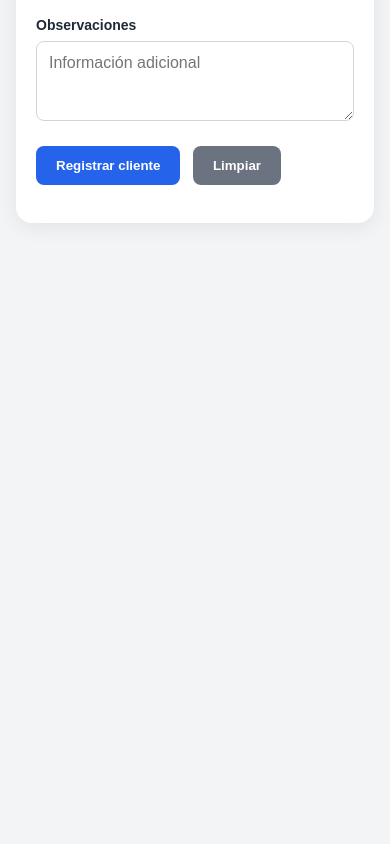
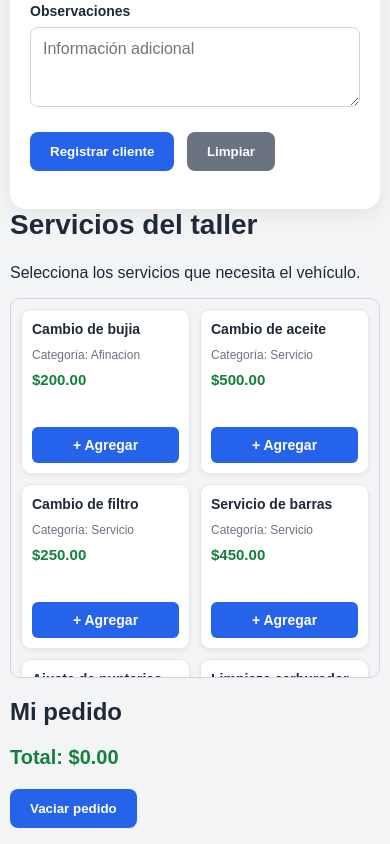
Before and after one commit to info3-fesc-2027-1/equipo-1-lLineal, a website built with Vite: page index.html in a window 390 px wide. Shown: the part 747-1591 px from the top of the page. Before the commit the page ends 1000 px from the top, so only its background shows below. Built offline with nearby package versions, Linux system fonts and the light colour scheme.

Commit message:
agregar catalogo de productos

```diff
--- a/index.html
+++ b/index.html
@@ -4,12 +4,14 @@
 <head>
   <meta charset="UTF-8">
   <meta name="viewport" content="width=device-width, initial-scale=1.0">
-  <title>Taller Mecánico | Clientes | modelo lineal - Equipo 1 </title>
+  <title>Taller Mecánico | Equipo 1</title>
   <link rel="stylesheet" href="style.css">
 </head>
 <body>
 
   <main class="contenedor">
+
+    <!-- REGISTRO DE CLIENTES -->
     <section class="clientes">
       <h1>Registro de clientes</h1>
       <p>Ingresa los datos del cliente y su vehículo.</p>
@@ -46,7 +48,7 @@
             <label for="placas">Placas del vehículo *</label>
             <input type="text" id="placas" name="placas"
               placeholder="Ej. ABC-123-D" maxlength="10"
-              style="text-transform: uppercase;" required>
+              required>
           </div>
 
           <div class="campo">
@@ -75,8 +77,30 @@
         <p id="mensaje-cliente" role="status" aria-live="polite"></p>
       </form>
     </section>
+
+<!-- CATÁLOGO DE SERVICIOS -->
+<section class="seccion-servicios">
+  <h1>Servicios del taller</h1>
+  <p>Selecciona los servicios que necesita el vehículo.</p>
+
+  <div id="catalogo" class="catalogo-servicios"></div>
+</section>
+
+    <!-- PEDIDO -->
+    <section class="pedido">
+      <h2>Mi pedido</h2>
+
+      <ul id="lista-pedido"></ul>
+
+      <p id="total">Total: $0.00</p>
+
+      <button type="button" id="btn-vaciar" class="btn-vaciar">
+        Vaciar pedido
+      </button>
+    </section>
+
   </main>
 
-  <script src="main.js"></script>
+  <script type="module" src="/src/main.js"></script>
 </body>
 </html>
--- /dev/null
+++ b/src/datos.js
@@ -0,0 +1,9 @@
+export const productos = [
+  { id: 1, nombre: 'Cambio de bujia',   precio: 200,  categoria: '  Afinacion' },
+  { id: 2, nombre: 'Cambio de aceite',     precio: 500,  categoria: 'Servicio' },
+  { id: 3, nombre: 'Cambio de filtro',        precio: 250, categoria: 'Servicio' },
+  { id: 4, nombre: 'Servicio de barras',        precio: 450, categoria: 'Servicio' },
+  { id: 5, nombre: 'Ajuste de punterias', precio: 220, categoria: 'Afinacion' },
+  { id: 6, nombre: 'Limpieza carburador',      precio: 130, categoria: 'Afinacion' },
+  { id: 7, nombre: 'Limpieza    Quit Arrastre',      precio: 200, categoria: 'Servicio' },
+]
--- a/src/main.js
+++ b/src/main.js
@@ -1,22 +1,30 @@
 
+import "./style.css";
+import { productos } from "./datos.js";
+
+// Elementos del HTML
 const formularioCliente = document.getElementById("form-cliente");
 const mensajeCliente = document.getElementById("mensaje-cliente");
+const catalogo = document.getElementById("catalogo");
+const listaPedido = document.getElementById("lista-pedido");
+const totalElemento = document.getElementById("total");
+const btnVaciar = document.getElementById("btn-vaciar");
 
-// Validar los datos del cliente
+// Lista de servicios agregados
+let pedido = [];
+
+// VALIDAR CLIENTE
 function validarCliente(cliente) {
   const errores = [];
 
-  // Nombre obligatorio
   if (!cliente.nombre.trim()) {
     errores.push("El nombre del cliente es obligatorio.");
   }
 
-  // Teléfono de 10 dígitos
   if (!/^\d{10}$/.test(cliente.telefono)) {
     errores.push("El teléfono debe contener exactamente 10 dígitos.");
   }
 
-  // Correo opcional, pero debe ser válido si se captura
   if (
     cliente.correo &&
     !/^[^\s@]+@[^\s@]+\.[^\s@]+$/.test(cliente.correo)
@@ -24,23 +32,21 @@ function validarCliente(cliente) {
     errores.push("El correo electrónico no es válido.");
   }
 
-  // Placas obligatorias
   if (!cliente.placas.trim()) {
     errores.push("Las placas del vehículo son obligatorias.");
   }
 
-  // Vehículo obligatorio
   if (!cliente.vehiculo.trim()) {
     errores.push("La marca y el modelo del vehículo son obligatorios.");
   }
 
   return {
     valido: errores.length === 0,
-    errores: errores
+    errores
   };
 }
 
-// Registrar cliente
+// REGISTRAR CLIENTE
 formularioCliente.addEventListener("submit", function (evento) {
   evento.preventDefault();
 
@@ -57,7 +63,6 @@ formularioCliente.addEventListener("submit", function (evento) {
     observaciones: datos.get("observaciones").trim()
   };
 
-  // Ejecutar validaciones
   const resultado = validarCliente(cliente);
 
   if (!resultado.valido) {
@@ -66,7 +71,6 @@ formularioCliente.addEventListener("submit", function (evento) {
     return;
   }
 
-  // Mostrar resultado
   console.log("Cliente registrado:", cliente);
 
   mensajeCliente.style.color = "#15803d";
@@ -76,7 +80,85 @@ formularioCliente.addEventListener("submit", function (evento) {
   formularioCliente.reset();
 });
 
-// Limpiar mensaje al reiniciar el formulario
+// LIMPIAR MENSAJE
 formularioCliente.addEventListener("reset", function () {
   mensajeCliente.textContent = "";
 });
+
+// MOSTRAR PRODUCTOS LISTA
+
+function mostrarProductos(lista) {
+  catalogo.innerHTML = lista.map(p => `
+    <div class="tarjeta-servicio">
+      <div>
+        <h2>${p.nombre}</h2>
+        <p class="categoria">
+          Categoría: ${p.categoria.trim()}
+        </p>
+        <p class="precio">$${p.precio.toFixed(2)}</p>
+      </div>
+
+      <button type="button" data-id="${p.id}">
+        + Agregar
+      </button>
+    </div>
+  `).join("");
+}
+
+// AGREGAR PRODUCTOS AL PEDIDO
+catalogo.addEventListener("click", function (evento) {
+  const boton = evento.target.closest("[data-id]");
+
+  if (!boton) return;
+
+  const producto = productos.find(
+    p => p.id === Number(boton.dataset.id)
+  );
+
+  if (producto) {
+    pedido.push(producto);
+    mostrarPedido();
+  }
+});
+
+// MOSTRAR PEDIDO Y CALCULAR TOTAL
+function mostrarPedido() {
+  listaPedido.innerHTML = pedido.map((p, indice) => `
+    <li class="flex justify-between items-center gap-2 mb-2">
+      <span>${p.nombre} - $${p.precio.toFixed(2)}</span>
+
+      <button
+        type="button"
+        data-eliminar="${indice}">
+        Quitar
+      </button>
+    </li>
+  `).join("");
+
+  const total = pedido.reduce(
+    (suma, p) => suma + p.precio,
+    0
+  );
+
+  totalElemento.textContent = `Total: $${total.toFixed(2)}`;
+}
+
+// QUITAR PRODUCTOS
+listaPedido.addEventListener("click", function (evento) {
+  const boton = evento.target.closest("[data-eliminar]");
+
+  if (!boton) return;
+
+  pedido.splice(Number(boton.dataset.eliminar), 1);
+  mostrarPedido();
+});
+
+// VACIAR PEDIDO
+btnVaciar.addEventListener("click", function () {
+  pedido = [];
+  mostrarPedido();
+});
+
+// INICIAR CATÁLOGO
+mostrarProductos(productos);
+mostrarPedido();
--- /dev/null
+++ b/src/style.css
@@ -0,0 +1,326 @@
+
+/* ========================================
+   ESTILOS GENERALES
+======================================== */
+
+* {
+  box-sizing: border-box;
+}
+
+body {
+  margin: 0;
+  padding: 30px 16px;
+  font-family: Arial, sans-serif;
+  background: #f3f4f6;
+  color: #1f2937;
+}
+
+.contenedor {
+  width: 100%;
+  max-width: 900px;
+  margin: 0 auto;
+}
+
+h1 {
+  margin-top: 0;
+  font-size: 28px;
+}
+
+h2 {
+  color: #1f2937;
+}
+
+/* ========================================
+   FORMULARIO DE CLIENTES
+======================================== */
+
+.clientes {
+  width: 100%;
+  padding: 30px;
+  background: white;
+  border-radius: 16px;
+  box-shadow: 0 5px 20px rgba(0, 0, 0, 0.07);
+}
+
+.clientes > p {
+  color: #6b7280;
+}
+
+.campos {
+  display: grid;
+  grid-template-columns: repeat(2, minmax(0, 1fr));
+  gap: 20px;
+  margin: 25px 0;
+}
+
+.campo {
+  display: flex;
+  flex-direction: column;
+  gap: 8px;
+}
+
+.completo {
+  grid-column: 1 / -1;
+}
+
+label {
+  font-size: 14px;
+  font-weight: bold;
+}
+
+input,
+textarea {
+  width: 100%;
+  padding: 12px;
+  border: 1px solid #d1d5db;
+  border-radius: 8px;
+  font: inherit;
+}
+
+input:focus,
+textarea:focus {
+  outline: 2px solid #93c5fd;
+  border-color: #2563eb;
+}
+
+/* Botones generales */
+
+button {
+  padding: 12px 20px;
+  margin-right: 8px;
+  border: none;
+  border-radius: 8px;
+  background: #2563eb;
+  color: white;
+  font-weight: bold;
+  cursor: pointer;
+  transition: background 0.2s;
+}
+
+button:hover {
+  background: #1d4ed8;
+}
+
+.btn-limpiar {
+  background: #6b7280;
+}
+
+.btn-limpiar:hover {
+  background: #4b5563;
+}
+
+#mensaje-cliente {
+  margin-top: 18px;
+  font-weight: bold;
+  line-height: 1.6;
+}
+
+/* ========================================
+   CATÁLOGO DE SERVICIOS
+======================================== */
+
+.catalogo-servicios {
+  display: grid;
+  grid-template-columns: repeat(3, minmax(0, 1fr));
+  gap: 12px;
+
+  width: 100%;
+  max-width: 900px;
+  height: 400px;
+
+  padding: 12px;
+  overflow-y: auto;
+  overflow-x: hidden;
+
+  background: #f3f4f6;
+  border: 1px solid #d1d5db;
+  border-radius: 10px;
+
+  align-content: start;
+}
+
+/* Barra de desplazamiento del catálogo */
+
+.catalogo-servicios::-webkit-scrollbar {
+  width: 9px;
+}
+
+.catalogo-servicios::-webkit-scrollbar-track {
+  background: #e5e7eb;
+  border-radius: 10px;
+}
+
+.catalogo-servicios::-webkit-scrollbar-thumb {
+  background: #9ca3af;
+  border-radius: 10px;
+}
+
+.catalogo-servicios::-webkit-scrollbar-thumb:hover {
+  background: #6b7280;
+}
+
+/* ========================================
+   TARJETAS INDIVIDUALES
+======================================== */
+
+.tarjeta-servicio {
+  display: flex;
+  flex-direction: column;
+  justify-content: space-between;
+  gap: 10px;
+
+  width: 100%;
+  min-width: 0;
+  min-height: 175px;
+  padding: 14px;
+
+  background: white;
+  border: 1px solid #e5e7eb;
+  border-radius: 10px;
+  box-shadow: 0 2px 5px rgba(0, 0, 0, 0.06);
+
+  transition: transform 0.2s, box-shadow 0.2s;
+}
+
+.tarjeta-servicio:hover {
+  transform: translateY(-2px);
+  box-shadow: 0 5px 12px rgba(0, 0, 0, 0.1);
+}
+
+.tarjeta-servicio h2 {
+  margin: 0;
+  font-size: 16px;
+  line-height: 1.3;
+  overflow-wrap: anywhere;
+}
+
+.tarjeta-servicio .categoria {
+  margin: 8px 0;
+  color: #6b7280;
+  font-size: 12px;
+  line-height: 1.4;
+}
+
+.tarjeta-servicio .precio {
+  margin: 0 0 10px;
+  color: #15803d;
+  font-size: 17px;
+  font-weight: bold;
+}
+
+/* Botón Agregar dentro de cada tarjeta */
+
+.tarjeta-servicio button {
+  display: block;
+  width: 100%;
+  margin: 0;
+  padding: 10px 6px;
+  flex-shrink: 0;
+
+  background: #2563eb;
+  color: white;
+  border: none;
+  border-radius: 6px;
+  font-size: 14px;
+  font-weight: bold;
+  cursor: pointer;
+}
+
+.tarjeta-servicio button:hover {
+  background: #1d4ed8;
+}
+
+/* ========================================
+   MI PEDIDO
+======================================== */
+
+#lista-pedido {
+  padding-left: 0;
+  list-style: none;
+}
+
+#lista-pedido li {
+  display: flex;
+  justify-content: space-between;
+  align-items: center;
+  gap: 12px;
+
+  margin-bottom: 10px;
+  padding: 12px;
+  background: white;
+  border: 1px solid #e5e7eb;
+  border-radius: 8px;
+}
+
+#lista-pedido li span {
+  overflow-wrap: anywhere;
+}
+
+#lista-pedido li button {
+  flex-shrink: 0;
+  padding: 8px 12px;
+  margin: 0;
+  background: #dc2626;
+}
+
+#lista-pedido li button:hover {
+  background: #b91c1c;
+}
+
+#total {
+  font-size: 20px;
+  font-weight: bold;
+  color: #15803d;
+}
+
+/* ========================================
+   DISEÑO PARA TABLET Y CELULAR
+======================================== */
+
+@media (max-width: 600px) {
+  body {
+    padding: 16px 10px;
+  }
+
+  .clientes {
+    padding: 20px;
+  }
+
+  .campos {
+    grid-template-columns: 1fr;
+  }
+
+  .completo {
+    grid-column: auto;
+  }
+
+  .catalogo-servicios {
+    grid-template-columns: repeat(2, minmax(0, 1fr));
+    height: 380px;
+    gap: 10px;
+    padding: 10px;
+  }
+
+  .tarjeta-servicio {
+    padding: 10px;
+    min-height: 165px;
+  }
+
+  .tarjeta-servicio h2 {
+    font-size: 14px;
+  }
+
+  .tarjeta-servicio .precio {
+    font-size: 15px;
+  }
+
+  #lista-pedido li {
+    align-items: flex-start;
+  }
+}
+
+@media (max-width: 350px) {
+  .catalogo-servicios {
+    grid-template-columns: 1fr;
+  }
+}
--- a/style.css
+++ /dev/null
@@ -1,113 +0,0 @@
-
-* {
-  box-sizing: border-box;
-}
-
-body {
-  margin: 0;
-  padding: 30px 16px;
-  font-family: Arial, sans-serif;
-  background: #f3f4f6;
-  color: #1f2937;
-}
-
-.contenedor {
-  max-width: 900px;
-  margin: 0 auto;
-}
-
-.clientes {
-  padding: 30px;
-  background: white;
-  border-radius: 16px;
-  box-shadow: 0 5px 20px rgba(0, 0, 0, 0.07);
-}
-
-h1 {
-  margin-top: 0;
-  font-size: 28px;
-}
-
-.clientes > p {
-  color: #6b7280;
-}
-
-.campos {
-  display: grid;
-  grid-template-columns: repeat(2, minmax(0, 1fr));
-  gap: 20px;
-  margin: 25px 0;
-}
-
-.campo {
-  display: flex;
-  flex-direction: column;
-  gap: 8px;
-}
-
-.completo {
-  grid-column: 1 / -1;
-}
-
-label {
-  font-size: 14px;
-  font-weight: bold;
-}
-
-input,
-textarea {
-  width: 100%;
-  padding: 12px;
-  border: 1px solid #d1d5db;
-  border-radius: 8px;
-  font: inherit;
-}
-
-input:focus,
-textarea:focus {
-  outline: 2px solid #93c5fd;
-  border-color: #2563eb;
-}
-
-button {
-  padding: 12px 20px;
-  margin-right: 8px;
-  border: none;
-  border-radius: 8px;
-  background: #2563eb;
-  color: white;
-  font-weight: bold;
-  cursor: pointer;
-}
-
-button:hover {
-  background: #1d4ed8;
-}
-
-.btn-limpiar {
-  background: #6b7280;
-}
-
-.btn-limpiar:hover {
-  background: #4b5563;
-}
-
-#mensaje-cliente {
-  margin-top: 18px;
-  font-weight: bold;
-  line-height: 1.6;
-}
-
-@media (max-width: 600px) {
-  .clientes {
-    padding: 20px;
-  }
-
-  .campos {
-    grid-template-columns: 1fr;
-  }
-
-  .completo {
-    grid-column: auto;
-  }
-}
```
